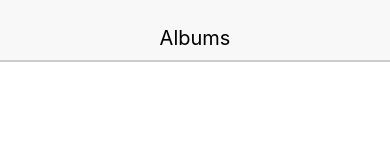
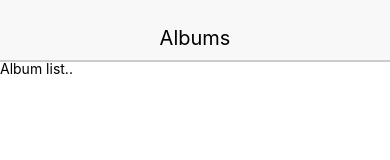
Before and after one commit to samthomson/albums, a React Native app: screen / in a window 390 px wide. Shown: the top 160 px of the page. Built offline with nearby package versions, Linux system fonts and the light colour scheme.

Commit message:
added album list component

```diff
--- a/index.js
+++ b/index.js
@@ -1,11 +1,15 @@
 // import a library to help craete a component
 import React from 'react';
-import { AppRegistry } from 'react-native';
-import Header from './src/components/header';
+import { AppRegistry, View } from 'react-native';
+import Header from './src/components/Header';
+import AlbumList from './src/components/AlbumList';
 
 // create a component
 const App = () => (
-    <Header headerText={'Albums'} />
+    <View>
+        <Header headerText={'Albums'} />
+        <AlbumList />
+    </View>
 );
 
 // render the component to the device
--- /dev/null
+++ b/src/components/AlbumList.js
@@ -0,0 +1,12 @@
+import React from 'react';
+import { View, Text } from 'react-native';
+
+const AlbumList = () => (
+        <View>
+            <Text>Album list..</Text>
+        </View>
+    )
+;
+
+export default AlbumList
+;
```
